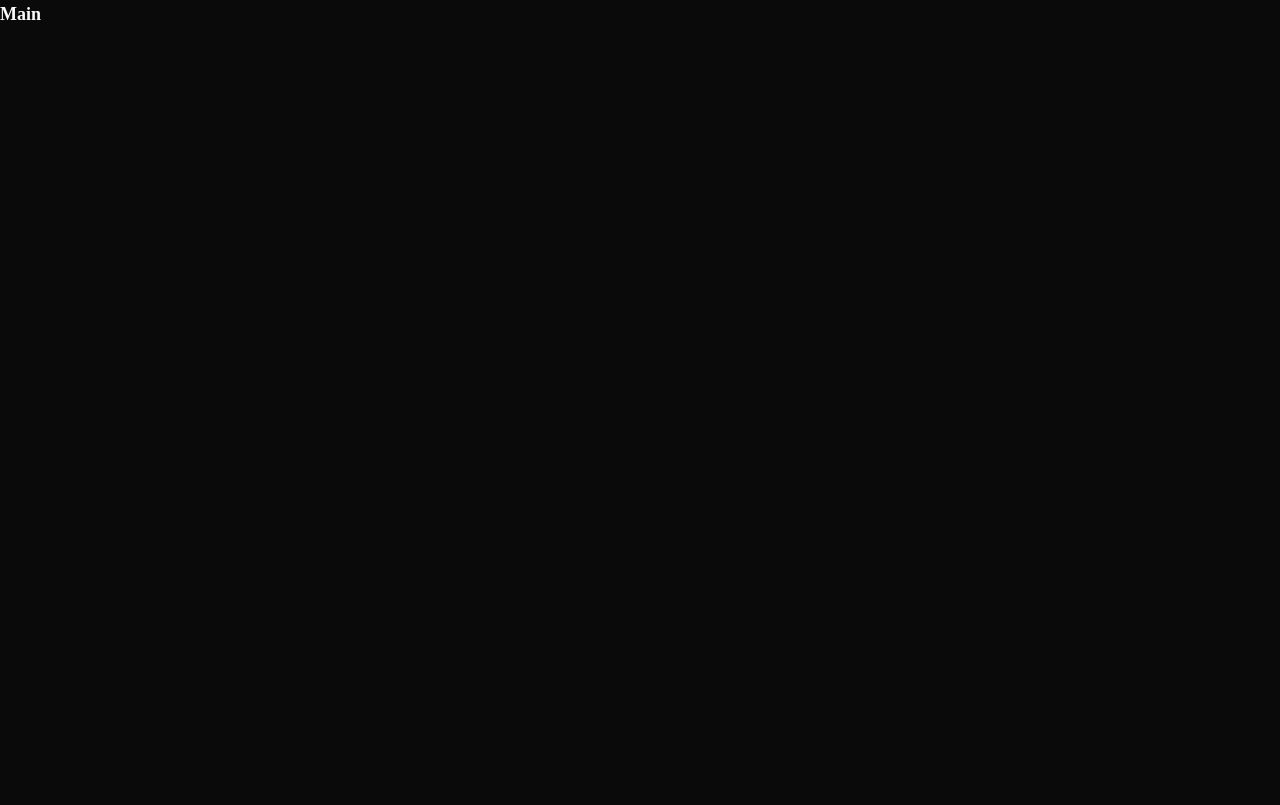
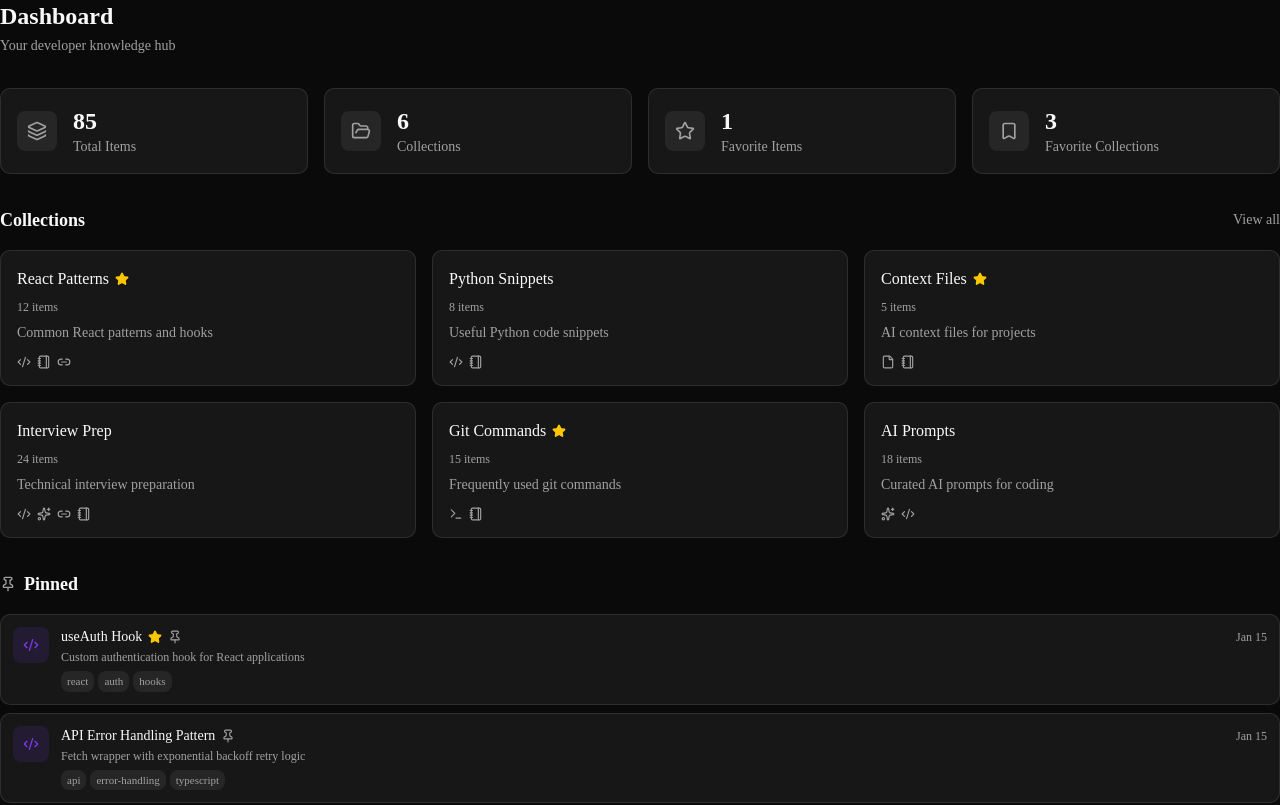
Before and after one commit to hk540539/devstash, a Next.js app: page /dashboard in a window 1280 px wide. Shown: the top 805 px of the page. Built offline with nearby package versions, Linux system fonts and the light colour scheme.

Commit message:
feat: dashboard UI phase 3
- Add 4 stats cards (total items, collections, favorites)
- Add recent collections grid
- Add pinned items section
- Add 10 most recent items list
- All data sourced from mock-data.ts

```diff
--- a/context/current-feature.md
+++ b/context/current-feature.md
@@ -1,8 +1,12 @@
 # Current Feature
+
+Dashboard UI Phase 3
 
 ## Status
 
 <!-- Not Started|In Progress|Completed -->
+
+Completed
 
 ## Goals
 
@@ -20,3 +24,4 @@
 - Mock data added for dashboard UI (`src/lib/mock-data.ts`)
 - Dashboard UI Phase 1 completed — ShadCN initialized, `/dashboard` route with topbar, sidebar and main placeholders
 - Dashboard UI Phase 2 completed — collapsible sidebar with item types, favorite/all collections, user avatar, mobile drawer
+- Dashboard UI Phase 3 completed — 4 stats cards, recent collections grid, pinned items section, 10 most recent items list
--- a/src/app/dashboard/page.tsx
+++ b/src/app/dashboard/page.tsx
@@ -1,3 +1,220 @@
+import Link from 'next/link'
+import {
+  Layers,
+  FolderOpen,
+  Star,
+  Bookmark,
+  Pin,
+  CodeXml,
+  Sparkles,
+  Terminal,
+  Notebook,
+  File,
+  Image as ImageIcon,
+  Link2,
+  type LucideIcon,
+} from 'lucide-react'
+import { mockCollections, mockItems, mockItemTypes } from '@/lib/mock-data'
+
+// ── Icon helpers ──────────────────────────────────────────────────────────────
+
+const ICON_MAP: Record<string, LucideIcon> = {
+  'code-xml': CodeXml,
+  sparkles: Sparkles,
+  terminal: Terminal,
+  notebook: Notebook,
+  file: File,
+  image: ImageIcon,
+  link: Link2,
+}
+
+function getIcon(name: string): LucideIcon {
+  return ICON_MAP[name] ?? File
+}
+
+// ── Derived data ──────────────────────────────────────────────────────────────
+
+const totalItems = mockItemTypes.reduce((sum, t) => sum + t.count, 0)
+const totalCollections = mockCollections.length
+const favoriteItems = mockItems.filter((i) => i.isFavorite).length
+const favoriteCollections = mockCollections.filter((c) => c.isFavorite).length
+
+const pinnedItems = mockItems.filter((i) => i.isPinned)
+const recentItems = [...mockItems]
+  .sort((a, b) => new Date(b.createdAt).getTime() - new Date(a.createdAt).getTime())
+  .slice(0, 10)
+
+// ── Sub-components ────────────────────────────────────────────────────────────
+
+function StatCard({
+  label,
+  value,
+  icon: Icon,
+}: {
+  label: string
+  value: number
+  icon: LucideIcon
+}) {
+  return (
+    <div className="rounded-lg border border-border bg-card p-4 flex items-center gap-4">
+      <div className="flex h-10 w-10 shrink-0 items-center justify-center rounded-md bg-muted">
+        <Icon className="h-5 w-5 text-muted-foreground" />
+      </div>
+      <div>
+        <p className="text-2xl font-bold">{value}</p>
+        <p className="text-sm text-muted-foreground">{label}</p>
+      </div>
+    </div>
+  )
+}
+
+function CollectionCard({
+  collection,
+}: {
+  collection: (typeof mockCollections)[number]
+}) {
+  return (
+    <div className="rounded-lg border border-border bg-card p-4 flex flex-col gap-2">
+      <div className="flex items-start justify-between gap-2">
+        <div className="flex items-center gap-1.5 min-w-0">
+          <span className="font-medium truncate">{collection.name}</span>
+          {collection.isFavorite && (
+            <Star className="h-3.5 w-3.5 shrink-0 fill-yellow-400 text-yellow-400" />
+          )}
+        </div>
+      </div>
+      <p className="text-xs text-muted-foreground">
+        {collection.itemCount} items
+      </p>
+      {collection.description && (
+        <p className="text-sm text-muted-foreground line-clamp-1">
+          {collection.description}
+        </p>
+      )}
+      <div className="mt-auto flex items-center gap-1.5 pt-1">
+        {collection.typeIcons.map((iconName, i) => {
+          const Icon = getIcon(iconName)
+          return <Icon key={i} className="h-3.5 w-3.5 text-muted-foreground" />
+        })}
+      </div>
+    </div>
+  )
+}
+
+function ItemRow({ item }: { item: (typeof mockItems)[number] }) {
+  const type = mockItemTypes.find((t) => t.id === item.typeId)
+  const Icon = type ? getIcon(type.icon) : File
+  const iconColor = type?.color ?? '#6B7280'
+
+  const date = new Date(item.createdAt).toLocaleDateString('en-US', {
+    month: 'short',
+    day: 'numeric',
+  })
+
+  return (
+    <div className="flex items-start gap-3 rounded-lg border border-border bg-card p-3">
+      <div
+        className="flex h-9 w-9 shrink-0 items-center justify-center rounded-md"
+        style={{ backgroundColor: `${iconColor}20` }}
+      >
+        <Icon className="h-4 w-4" style={{ color: iconColor }} />
+      </div>
+      <div className="flex-1 min-w-0">
+        <div className="flex items-center gap-1.5">
+          <span className="font-medium text-sm truncate">{item.title}</span>
+          {item.isFavorite && (
+            <Star className="h-3.5 w-3.5 shrink-0 fill-yellow-400 text-yellow-400" />
+          )}
+          {item.isPinned && (
+            <Pin className="h-3.5 w-3.5 shrink-0 text-muted-foreground" />
+          )}
+        </div>
+        {item.description && (
+          <p className="text-xs text-muted-foreground mt-0.5 truncate">
+            {item.description}
+          </p>
+        )}
+        {item.tags && item.tags.length > 0 && (
+          <div className="flex flex-wrap gap-1 mt-1.5">
+            {item.tags.map((tag) => (
+              <span
+                key={tag}
+                className="rounded-md bg-muted px-1.5 py-0.5 text-[11px] text-muted-foreground"
+              >
+                {tag}
+              </span>
+            ))}
+          </div>
+        )}
+      </div>
+      <span className="shrink-0 text-xs text-muted-foreground pt-0.5">{date}</span>
+    </div>
+  )
+}
+
+// ── Page ──────────────────────────────────────────────────────────────────────
+
 export default function DashboardPage() {
-  return <h2 className="text-lg font-semibold">Main</h2>;
+  return (
+    <div className="space-y-8">
+      {/* Heading */}
+      <div>
+        <h1 className="text-2xl font-bold">Dashboard</h1>
+        <p className="text-sm text-muted-foreground mt-1">
+          Your developer knowledge hub
+        </p>
+      </div>
+
+      {/* Stats */}
+      <div className="grid grid-cols-2 gap-4 lg:grid-cols-4">
+        <StatCard label="Total Items" value={totalItems} icon={Layers} />
+        <StatCard label="Collections" value={totalCollections} icon={FolderOpen} />
+        <StatCard label="Favorite Items" value={favoriteItems} icon={Star} />
+        <StatCard label="Favorite Collections" value={favoriteCollections} icon={Bookmark} />
+      </div>
+
+      {/* Collections */}
+      <section>
+        <div className="flex items-center justify-between mb-4">
+          <h2 className="text-lg font-semibold">Collections</h2>
+          <Link
+            href="/collections"
+            className="text-sm text-muted-foreground hover:text-foreground"
+          >
+            View all
+          </Link>
+        </div>
+        <div className="grid grid-cols-1 gap-4 sm:grid-cols-2 lg:grid-cols-3">
+          {mockCollections.map((col) => (
+            <CollectionCard key={col.id} collection={col} />
+          ))}
+        </div>
+      </section>
+
+      {/* Pinned */}
+      {pinnedItems.length > 0 && (
+        <section>
+          <div className="flex items-center gap-2 mb-4">
+            <Pin className="h-4 w-4 text-muted-foreground" />
+            <h2 className="text-lg font-semibold">Pinned</h2>
+          </div>
+          <div className="space-y-2">
+            {pinnedItems.map((item) => (
+              <ItemRow key={item.id} item={item} />
+            ))}
+          </div>
+        </section>
+      )}
+
+      {/* Recent Items */}
+      <section>
+        <h2 className="text-lg font-semibold mb-4">Recent Items</h2>
+        <div className="space-y-2">
+          {recentItems.map((item) => (
+            <ItemRow key={item.id} item={item} />
+          ))}
+        </div>
+      </section>
+    </div>
+  )
 }
```
